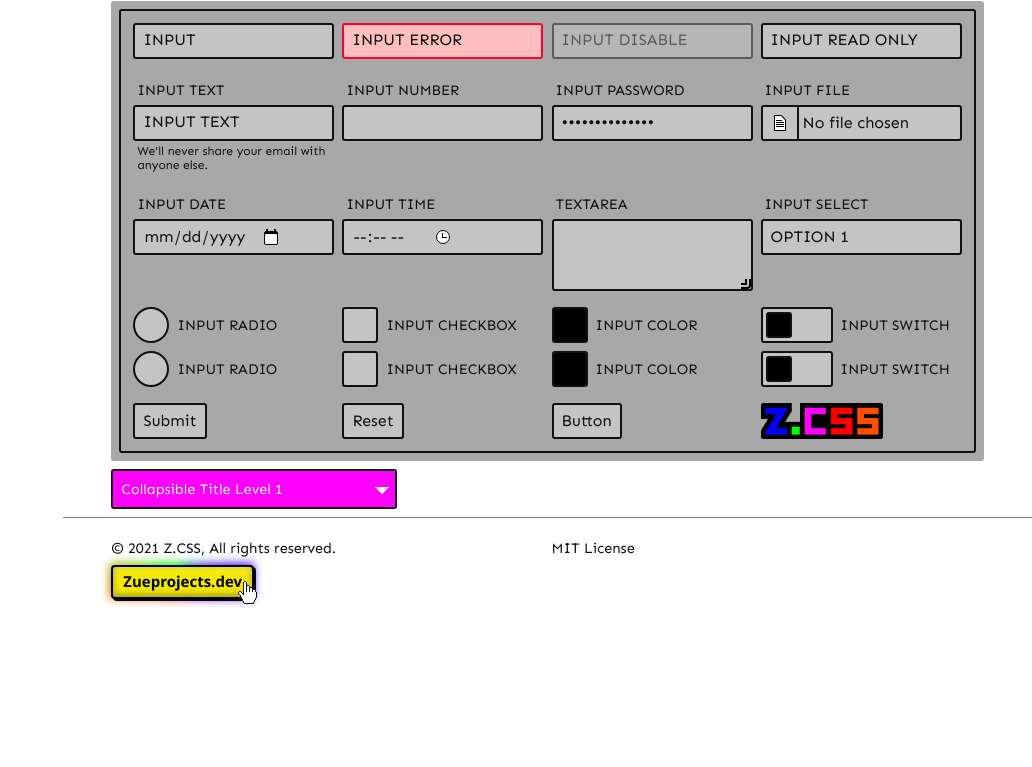
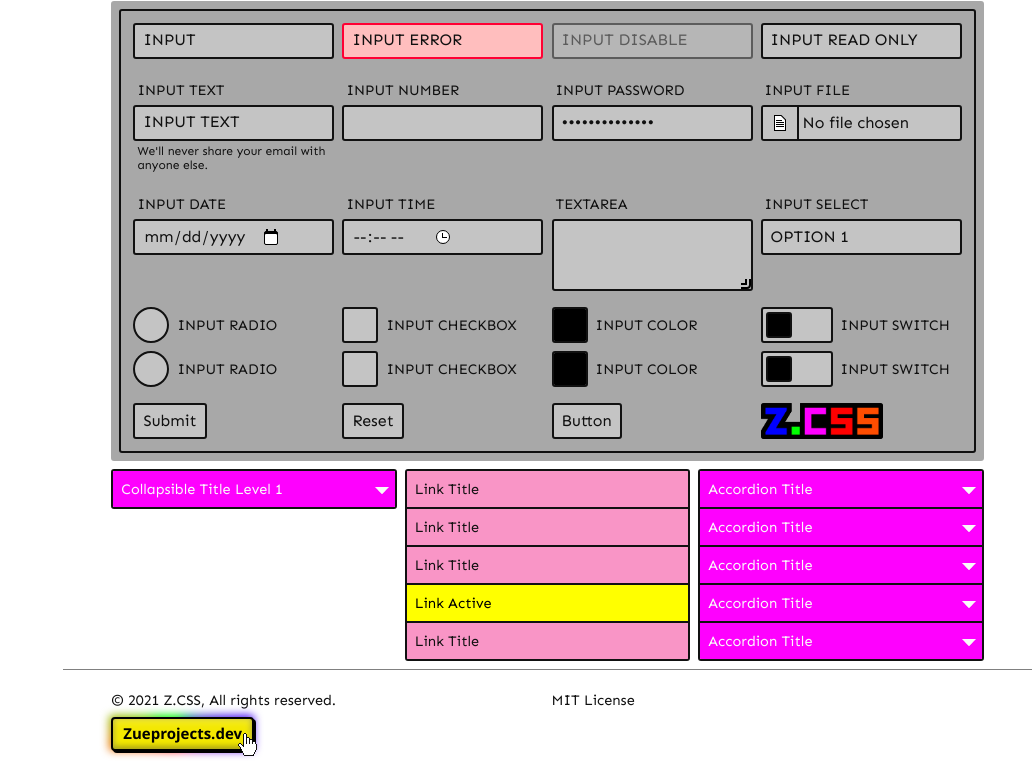
Before and after one commit to R3zu3/z.css, a website: page test.html in a window 1280 px wide. Shown: the part 936-1703 px from the top of the page, without its empty margins (248-1280 px from the left). Before the commit the page ends 1551 px from the top, so only its background shows below. Drawn offline with nearby package versions, Linux system fonts and the light colour scheme.

Commit message:
collection fixes

```diff
--- a/src/scss/components/collection.scss
+++ b/src/scss/components/collection.scss
@@ -8,27 +8,26 @@
     --collection-c-elem-bg-color: var(--color-palette-2);
     --collection-border-color: var(--color-palette-0);
     --collection-border-color-focus: var(--color-palette-1);
+    --collection-bg-color: var(--collection-elem-bg-color);
 }
 
 .collection {
     transition: all var(--transition-props);
     box-shadow: 0px 0px 0 var(--collection-border-color);
-    background-color: var(--collection-background-color);
+    background-color: var(--collection-bg-color);
     border-radius: var(--radius);
     border-width: var(--base-border-width);
     border-color: var(--collection-border-color);
+    border-style: solid;
+    overflow: hidden;
+
+    &:hover {
+        box-shadow: var(--highlight-box-shadow) var(--collection-border-color);
+    }
 
     .collection {
-        border-radius: 0;
-    }
-
-    &:first-child {
-        border-style: solid;
-        overflow: hidden;
-
-        &:hover {
-            box-shadow: var(--highlight-box-shadow) var(--collection-border-color);
-        }
+        border: none;
+        box-shadow: none;
     }
 
     li, a {
@@ -40,24 +39,50 @@
         align-items: baseline;
         height: var(--average-height);
         border-bottom: solid;
-        border-radius: 0px;
+        border-radius: 0px 0px 0px 0px;
         border-width: var(--base-border-width);
         border-color: var(--collection-border-color);
         background: var(--collection-elem-bg-color);
         color: var(--color-palette-0);
         text-indent: calc(var(--sp-1) * var(--nested-depth,1));
+        position: relative;
+        width: 100%;
 
         &:last-child {
-            border-bottom: none;
+            border-bottom: none !important;
+            border-radius: 0px 0px 0px 0px !important;
         }
+
+        @for $i from 25 through 1 {
+            &:nth-child(#{25 - $i}) {
+                z-index: #{$i};
+            }
+        }
+    }
+
+    ul {
+        width: 100%;
+    }
+
+    & > a {
+        width: 100%;
+        border-radius: 0px 0px 0px 0px;
 
         &:hover {
             box-shadow: var(--highlight-box-shadow) var(--collection-border-color);
+            background-color: var(--collection-border-color-focus);
+            color: var(--color-palette-4);
+            border-radius: 0px 0px 0px var(--radius);
+        }
+
+        &.active {
+            background-color: yellow;
+            color: black;
         }
     }
 
-    &> li.collapsible > a:not(.active):hover {
-        border-radius: 0px;
+    & > li.collapsible > a:not(.active):hover {
+        border-radius: 0px 0px 0px 0px;
     }
 
     &.center-align {
@@ -93,22 +118,46 @@
         height: auto;
         background-color: var(--collection-elem-bg-color);
 
-        a, ul {
-            width: 100%;
-        }
-
         a + ul {
             height: 0px;
             overflow: hidden;
             transition: all var(--transition-props), border-top 0s;
         }
 
-        a {
-            position: relative;
-            z-index: 1;
+        a.active + ul {
+            height: calc( (var(--average-height) * var(--childrens)) + (var(--childrens) * var(--base-border-width)) - var(--base-border-width));
+        }
+
+        &:first-child a {
+            border-bottom: solid var(--collection-border-color) var(--base-border-width) !important;
+
+            &.active {
+                border-bottom: solid var(--collection-border-color) var(--base-border-width) !important;
+            }
+        }
+
+        &:only-child a {
+            border-width: 0 !important;
+        }
+
+        & > a {
+            z-index: 25;
             background: var(--collection-c-elem-bg-color);
             color: var(--color-palette-4);
             border-width: 0px;
+
+            &::before {
+                transition: all var(--transition-props);
+                content: " ";
+                position: absolute;
+                border-left: solid 5px var(--color-palette-4);
+                border-bottom: solid 5px var(--color-palette-4);
+                border-top: solid 5px transparent;
+                border-right: solid 5px transparent;
+                transform: rotate(-45deg);
+                right: var(--sp-1);
+                margin-top: -5px;
+            }
 
             &.active {
                 border-width: var(--base-border-width);
@@ -126,26 +175,23 @@
                 box-shadow: var(--highlight-box-shadow) var(--collection-border-color);
                 background-color: var(--collection-border-color-focus);
                 color: var(--color-palette-4);
-                border-radius: 0 0 0 var(--radius);
-            }
-
-            &::before {
-                transition: all var(--transition-props);
-                content: " ";
-                position: absolute;
-                border-left: solid 5px var(--color-palette-4);
-                border-bottom: solid 5px var(--color-palette-4);
-                border-top: solid 5px transparent;
-                border-right: solid 5px transparent;
-                transform: rotate(-45deg);
-                right: var(--sp-1);
-                margin-top: -5px;
+                border-radius: 0px 0px 0px var(--radius);
             }
         }
 
-        a.active + ul {
-            overflow: hidden;
-            height: calc( (var(--average-height) * var(--childrens)) + (var(--childrens) * var(--base-border-width)) - var(--base-border-width));
+        &:not(:last-child) {
+            & > ul > li:last-child {
+                border-bottom: solid 2px black !important;
+            }
+
+            & > a {
+                border-bottom: solid var(--collection-border-color) var(--base-border-width) !important;
+
+                &:hover {
+                    box-shadow: var(--highlight-box-shadow) var(--collection-border-color);
+                    border-radius: 0px 0px 0px var(--radius) !important;
+                }
+            }
         }
     }
 }
--- a/src/scss/fundations/fundations.scss
+++ b/src/scss/fundations/fundations.scss
@@ -170,3 +170,9 @@ label {
 	display: flex;
 	align-items: center;
 }
+
+// Link
+
+a[href] {
+	cursor: pointer;
+}
--- a/test.html
+++ b/test.html
@@ -415,6 +415,14 @@
                                                                 <ul class="collection">
                                                                     <li>Title Level 6</li>
                                                                     <li>Title Level 6</li>
+                                                                    <li>Title Level 6</li>
+                                                                </ul>
+                                                            </li>
+                                                            <li class="collapsible">
+                                                                <a>Collapsible Title Level 5</a>
+                                                                <ul class="collection">
+                                                                    <li>Title Level 6</li>
+                                                                    <li>Title Level 6</li>
                                                                 </ul>
                                                             </li>
                                                         </ul>
@@ -424,6 +432,34 @@
                                         </ul>
                                     </li>
                                 </ul>
+                            </li>
+                        </ul>
+                    </div>
+                    <div class="col xl-3 lg-4 md-6 sm-12">
+                        <ul class="collection">
+                            <a href="#">Link Title</a>
+                            <a href="#">Link Title</a>
+                            <a href="#">Link Title</a>
+                            <a href="#" class="active">Link Active</a>
+                            <a href="#">Link Title</a>
+                        </ul>
+                    </div>
+                    <div class="col xl-3 lg-4 md-6 sm-12">
+                        <ul class="collection accordion">
+                            <li class="collapsible">
+                                <a href="#">Accordion Title</a>
+                            </li>
+                            <li class="collapsible">
+                                <a href="#">Accordion Title</a>
+                            </li>
+                            <li class="collapsible">
+                                <a href="#">Accordion Title</a>
+                            </li>
+                            <li class="collapsible">
+                                <a href="#">Accordion Title</a>
+                            </li>
+                            <li class="collapsible">
+                                <a href="#">Accordion Title</a>
                             </li>
                         </ul>
                     </div>
```
Also changed, not shown: dist/css/z.css, dist/css/z.min.css.
